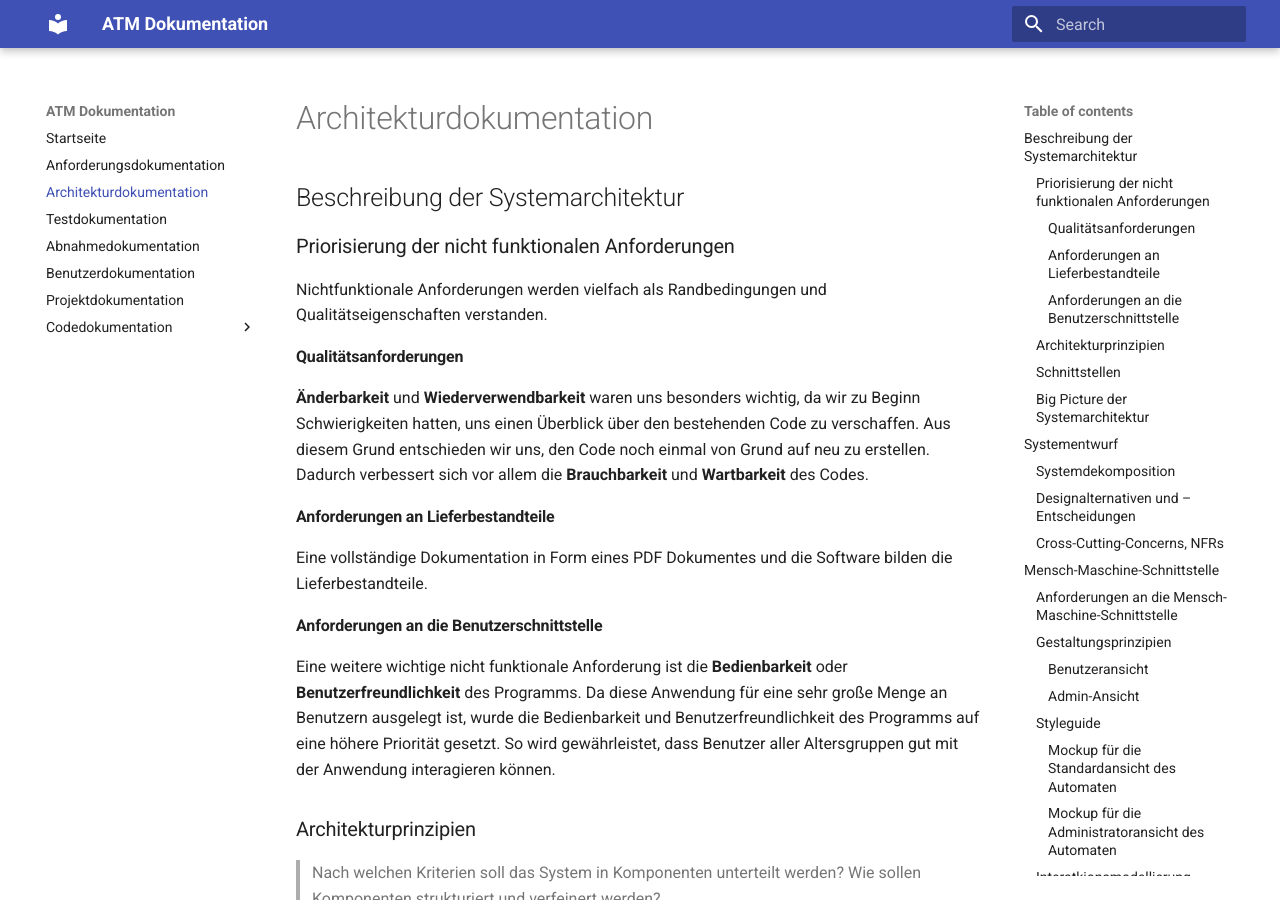
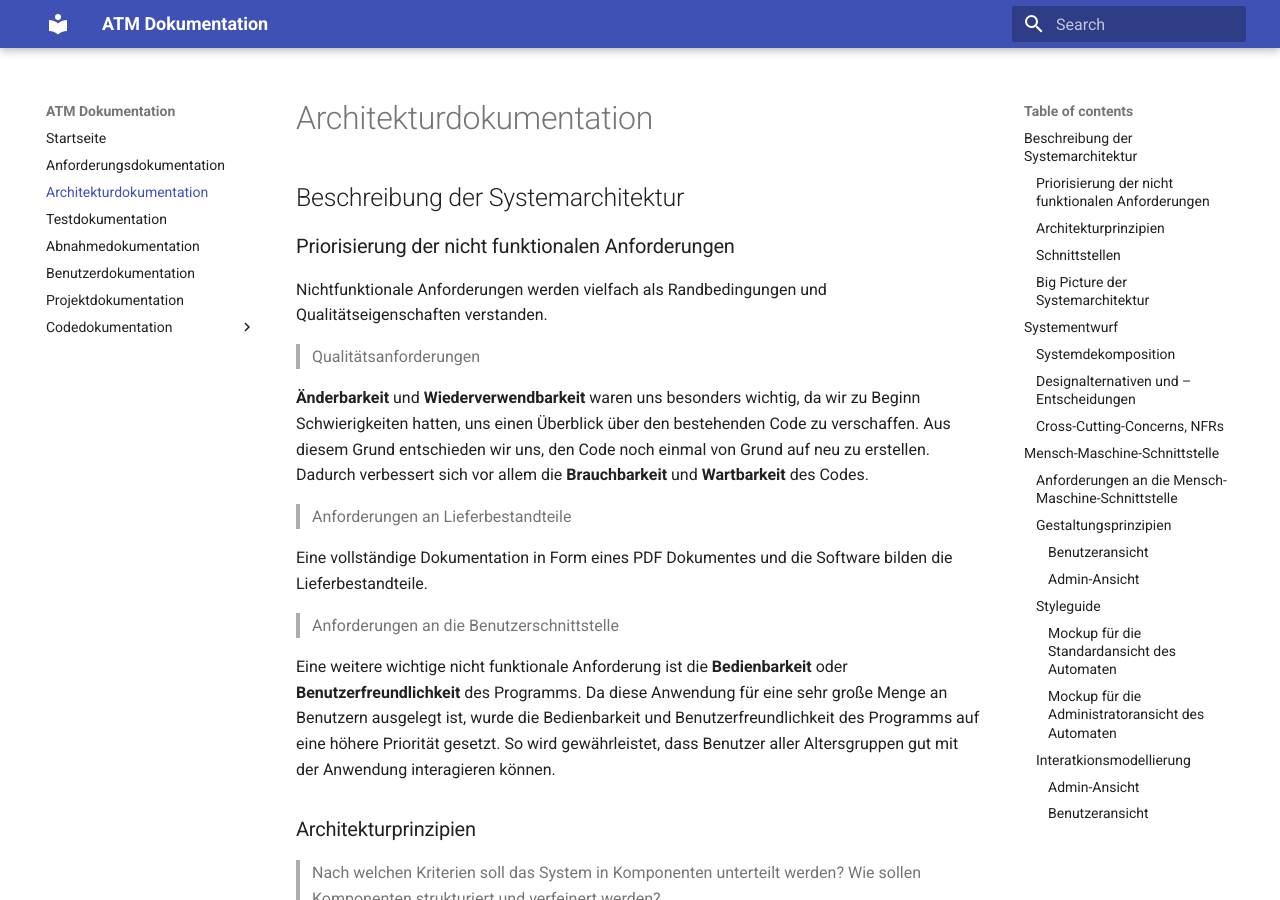
Before and after one commit to Halfpipe-SD/ATM, an MkDocs documentation site: the page built from docs/docs/architecture-docs.md, in a window 1280 px wide and 900 px high. Built offline with MkDocs 1.6.1 and Material for MkDocs 9.7.7, drawn with Linux system fonts in a browser that asks for light colours.

```diff
--- a/docs/docs/architecture-docs.md
+++ b/docs/docs/architecture-docs.md
@@ -6,16 +6,16 @@
 
 Nichtfunktionale Anforderungen werden vielfach als Randbedingungen und Qualitätseigenschaften verstanden.
 
-#### Qualitätsanforderungen
+> Qualitätsanforderungen
 
 **Änderbarkeit** und **Wiederverwendbarkeit** waren uns besonders wichtig, da wir zu Beginn Schwierigkeiten hatten, uns einen Überblick über den bestehenden Code zu verschaffen. Aus diesem Grund entschieden wir uns, den Code noch einmal von Grund auf neu zu erstellen.
 Dadurch verbessert sich vor allem die **Brauchbarkeit** und **Wartbarkeit** des Codes.
 
-#### Anforderungen an Lieferbestandteile
+> Anforderungen an Lieferbestandteile
 
 Eine vollständige Dokumentation in Form eines PDF Dokumentes und die Software bilden die Lieferbestandteile.
 
-#### Anforderungen an die Benutzerschnittstelle
+> Anforderungen an die Benutzerschnittstelle
 
 Eine weitere wichtige nicht funktionale Anforderung ist die **Bedienbarkeit** oder **Benutzerfreundlichkeit** des Programms. Da diese Anwendung für eine sehr große Menge an Benutzern ausgelegt ist, wurde die Bedienbarkeit und Benutzerfreundlichkeit des Programms auf eine höhere Priorität gesetzt. So wird gewährleistet, dass Benutzer aller Altersgruppen gut mit der Anwendung interagieren können.
 
```
Also changed, not shown: docs/docs/index.md (+2 -1 lines), docs/docs/images/PK_Logo.png.
